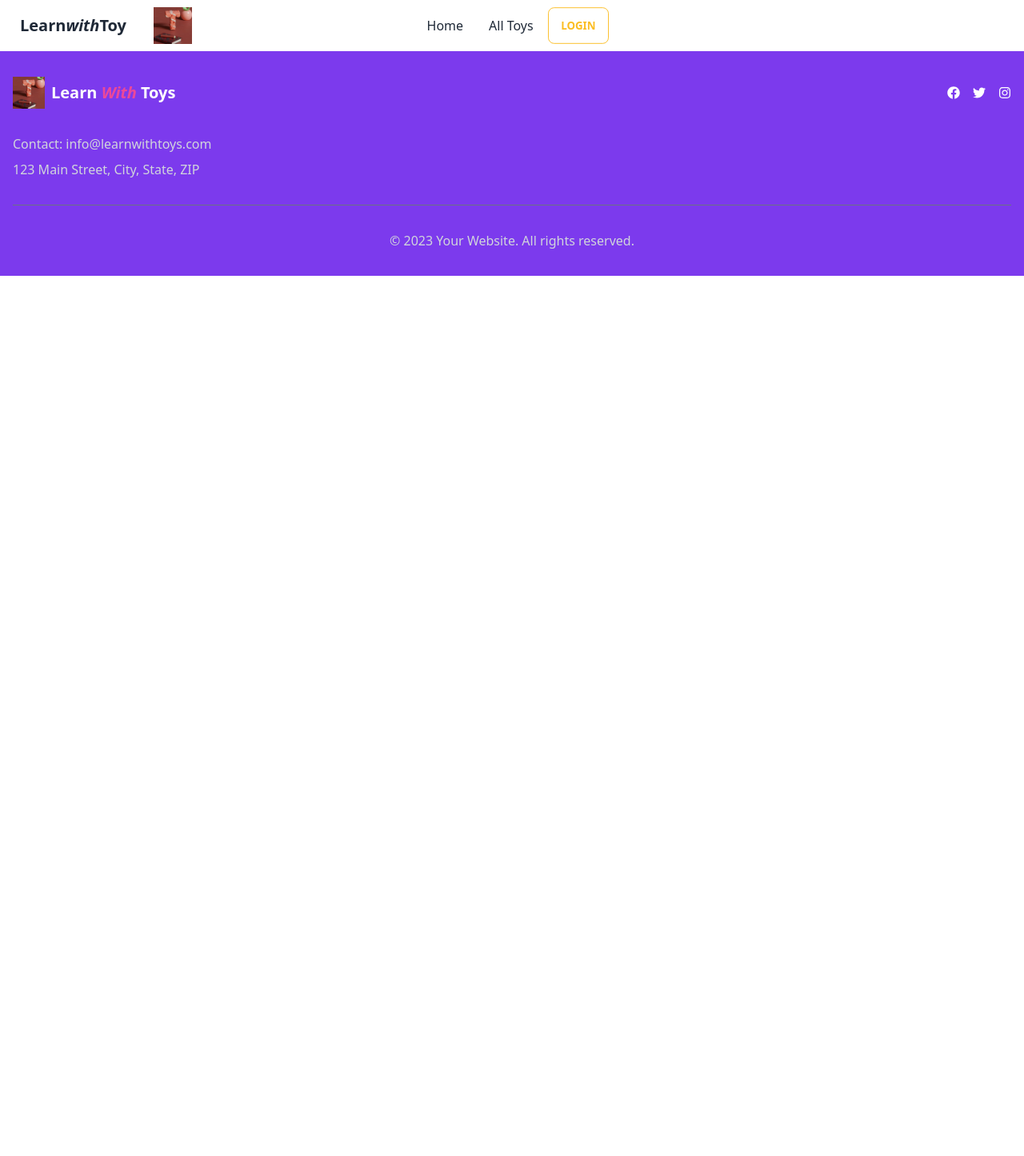
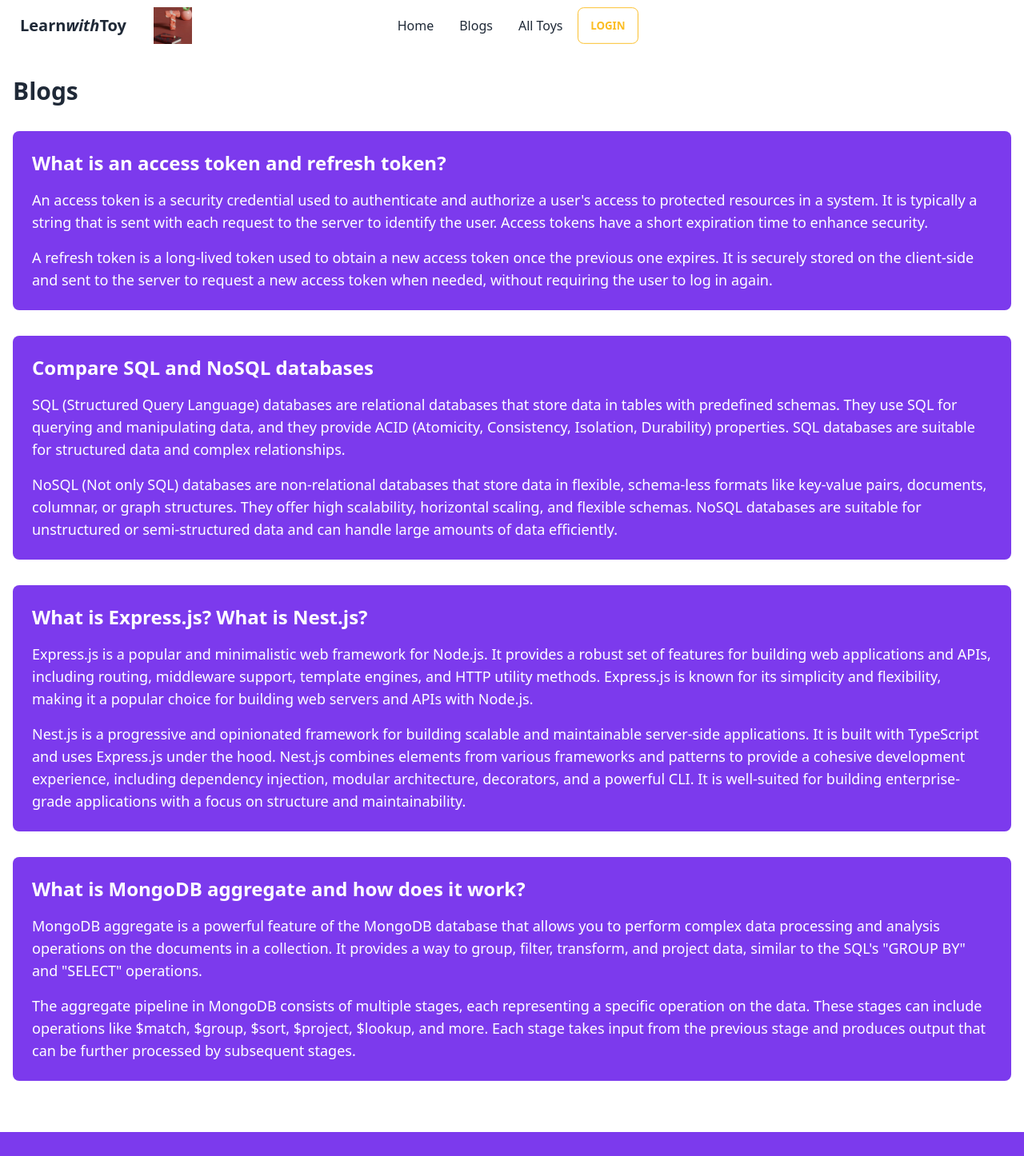
Before and after one commit to Sanjidakter/Learn-With-Toys-client, a React (Vite) app: page /blogs in a window 1280 px wide. Shown: the top 1446 px of the page at 80% size. Before the commit the page ends 800 px from the top, so only its background shows below. Built offline with nearby package versions, Linux system fonts and the light colour scheme; no server answers.

Commit message:
toy store section added

```diff
--- a/src/Routes/Routes.jsx
+++ b/src/Routes/Routes.jsx
@@ -38,7 +38,7 @@ const router = createBrowserRouter([
       },
       {
         path:'/toy-details/:id',
-        element:<ToyDetails></ToyDetails>,
+        element:<PrivateRoute><ToyDetails></ToyDetails></PrivateRoute>,
         loader:({params}) => fetch(`https://server-learn-with-toy.vercel.app/toys/${params.id}`)
 
       },
--- a/src/Shared/Navbar/Navbar.jsx
+++ b/src/Shared/Navbar/Navbar.jsx
@@ -13,7 +13,8 @@ const Navbar = () => {
   const navItems = (
     <>
       <li>
-        <Link>Home</Link>
+        <Link to="/">Home</Link>
+        <Link to="/blogs">Blogs</Link>
       </li>
       <li>
         <Link to="/allToys">All Toys</Link>
@@ -23,7 +24,7 @@ const Navbar = () => {
           <li>
             <Link to='/myToys'>My Toys</Link>
             <Link to="/addToys">Add a Toy</Link>
-            <Link>Blogs</Link>
+
             <button className="btn btn-outline btn-warning" onClick={handleLogOut}>Log Out</button>
           </li>
         </>
--- a/src/pages/Blogs/Blogs.jsx
+++ b/src/pages/Blogs/Blogs.jsx
@@ -1,11 +1,71 @@
 import React from 'react';
 
 const Blogs = () => {
-    return (
-        <div>
+  return (
+    <div className="bg-white py-8">
+      <div className="container mx-auto px-4">
+        <h2 className="text-3xl font-bold mb-8">Blogs</h2>
 
+        <div className="bg-violet-600 text-white p-6 rounded-lg mb-8">
+          <h3 className="text-2xl font-bold mb-4">What is an access token and refresh token?</h3>
+          <p className="text-lg mb-4">
+            An access token is a security credential used to authenticate and authorize a user's access to protected resources
+            in a system. It is typically a string that is sent with each request to the server to identify the user. Access tokens
+            have a short expiration time to enhance security.
+          </p>
+          <p className="text-lg">
+            A refresh token is a long-lived token used to obtain a new access token once the previous one expires. It is securely
+            stored on the client-side and sent to the server to request a new access token when needed, without requiring the user
+            to log in again.
+          </p>
         </div>
-    );
+
+        <div className="bg-violet-600 text-white p-6 rounded-lg mb-8">
+          <h3 className="text-2xl font-bold mb-4">Compare SQL and NoSQL databases</h3>
+          <p className="text-lg mb-4">
+            SQL (Structured Query Language) databases are relational databases that store data in tables with predefined schemas.
+            They use SQL for querying and manipulating data, and they provide ACID (Atomicity, Consistency, Isolation, Durability)
+            properties. SQL databases are suitable for structured data and complex relationships.
+          </p>
+          <p className="text-lg">
+            NoSQL (Not only SQL) databases are non-relational databases that store data in flexible, schema-less formats like
+            key-value pairs, documents, columnar, or graph structures. They offer high scalability, horizontal scaling, and flexible
+            schemas. NoSQL databases are suitable for unstructured or semi-structured data and can handle large amounts of data
+            efficiently.
+          </p>
+        </div>
+
+        <div className="bg-violet-600 text-white p-6 rounded-lg mb-8">
+          <h3 className="text-2xl font-bold mb-4">What is Express.js? What is Nest.js?</h3>
+          <p className="text-lg mb-4">
+            Express.js is a popular and minimalistic web framework for Node.js. It provides a robust set of features for building
+            web applications and APIs, including routing, middleware support, template engines, and HTTP utility methods. Express.js
+            is known for its simplicity and flexibility, making it a popular choice for building web servers and APIs with Node.js.
+          </p>
+          <p className="text-lg">
+            Nest.js is a progressive and opinionated framework for building scalable and maintainable server-side applications. It is
+            built with TypeScript and uses Express.js under the hood. Nest.js combines elements from various frameworks and patterns
+            to provide a cohesive development experience, including dependency injection, modular architecture, decorators, and a
+            powerful CLI. It is well-suited for building enterprise-grade applications with a focus on structure and maintainability.
+          </p>
+        </div>
+
+        <div className="bg-violet-600 text-white p-6 rounded-lg mb-8">
+          <h3 className="text-2xl font-bold mb-4">What is MongoDB aggregate and how does it work?</h3>
+          <p className="text-lg mb-4">
+            MongoDB aggregate is a powerful feature of the MongoDB database that allows you to perform complex data processing and
+            analysis operations on the documents in a collection. It provides a way to group, filter, transform, and project data,
+            similar to the SQL's "GROUP BY" and "SELECT" operations.
+          </p>
+          <p className="text-lg">
+            The aggregate pipeline in MongoDB consists of multiple stages, each representing a specific operation on the data. These
+            stages can include operations like $match, $group, $sort, $project, $lookup, and more. Each stage takes input from the
+            previous stage and produces output that can be further processed by subsequent stages.
+          </p>
+        </div>
+      </div>
+    </div>
+  );
 };
 
 export default Blogs;
--- a/src/pages/Home/Category/Toy.jsx
+++ b/src/pages/Home/Category/Toy.jsx
@@ -39,18 +39,18 @@ const Toy = ({ toy }) => {
       <div className="job col-md-12 col-sm-12 col-lg-6 mb-4 ">
         <div className="">
           <div className="col-md-4">
-            <img className="w-100" src={photo} alt="" />
+            <img className="mx-auto max-w-full w-1/2" src={photo} alt="" />
           </div>
 
           <div className="col-md-8 card-right flex">
-            <div className="bg-gray-200 p-6 rounded-lg mb-6">
+            <div className="bg-gray-200 p-4 rounded-lg mb-6">
               <h2 className="text-3xl font-bold mb-4">{name}</h2>
               <div>
                 <p className="mb-2 text-gray-700"> {description}</p>
 
               </div>
             </div>
-            <div className="bg-purple-300 p-6 rounded-lg flex justify-between">
+            <div className="bg-purple-300 p-4 rounded-lg flex justify-between">
               <div className="mr-8">
                 <p className="text-gray-700">Price: {price} BDT</p>
                 <p className="text-gray-700">Ratings: {ratings}</p>
--- a/src/pages/Home/Home/Home.jsx
+++ b/src/pages/Home/Home/Home.jsx
@@ -2,6 +2,7 @@ import React from 'react';
 import Banner from '../Banner/Banner';
 import Gallery from '../Gallery/Gallery';
 import Category from '../Category/Category';
+import ToyStoreSection from '../ToyStoreSection/ToyStoreSection';
 
 const Home = () => {
     return (
@@ -9,6 +10,7 @@ const Home = () => {
             <Banner></Banner>
             <Gallery></Gallery>
             <Category></Category>
+            <ToyStoreSection></ToyStoreSection>
         </div>
     );
 };
--- /dev/null
+++ b/src/pages/Home/ToyStoreSection/ToyStoreSection.jsx
@@ -0,0 +1,24 @@
+import React from 'react';
+
+const ToyStoreSection = () => {
+  return (
+    <section className="bg-violet-900 text-white py-16">
+      <div className="container mx-auto px-4">
+        <div className="flex flex-col items-center">
+          <h2 className="text-4xl font-bold mb-8">Toy Store</h2>
+          <p className="text-lg mb-8">Explore our wide range of toys for all ages!</p>
+          <button className="bg-white text-violet-900 px-8 py-3 rounded-full shadow-lg hover:bg-violet-800 hover:text-white transition-colors duration-300 mb-8">
+            Shop Now
+          </button>
+          <div className="flex justify-center">
+            <div className="w-16 h-16 rounded-full bg-white shadow-lg mx-2 animate-bounce"></div>
+            <div className="w-16 h-16 rounded-full bg-white shadow-lg mx-2 animate-bounce"></div>
+            <div className="w-16 h-16 rounded-full bg-white shadow-lg mx-2 animate-bounce"></div>
+          </div>
+        </div>
+      </div>
+    </section>
+  );
+};
+
+export default ToyStoreSection;
--- a/src/pages/Login/Login.jsx
+++ b/src/pages/Login/Login.jsx
@@ -75,6 +75,7 @@ const Login = () => {
                   name="email"
                   placeholder="email"
                   className="input input-bordered"
+                  required
                 />
               </div>
               <div className="form-control">
@@ -86,6 +87,7 @@ const Login = () => {
                   name="password"
                   placeholder="password"
                   className="input input-bordered"
+                  required
                 />
                 <label className="label">
                   <a href="#" className="label-text-alt link link-hover">
--- a/src/pages/Signup/Signup.jsx
+++ b/src/pages/Signup/Signup.jsx
@@ -60,6 +60,7 @@ const Signup = () => {
                 name="name"
                 placeholder="name"
                 className="input input-bordered"
+                required
               />
             </div>
             <div className="form-control">
@@ -71,6 +72,7 @@ const Signup = () => {
                 name="email"
                 placeholder="email"
                 className="input input-bordered"
+                required
               />
             </div>
             <div className="form-control">
@@ -93,6 +95,7 @@ const Signup = () => {
                 name="photo"
                 placeholder="photo"
                 className="input input-bordered"
+                required
               />
             </div>
             <div className="form-control mt-6">
```
